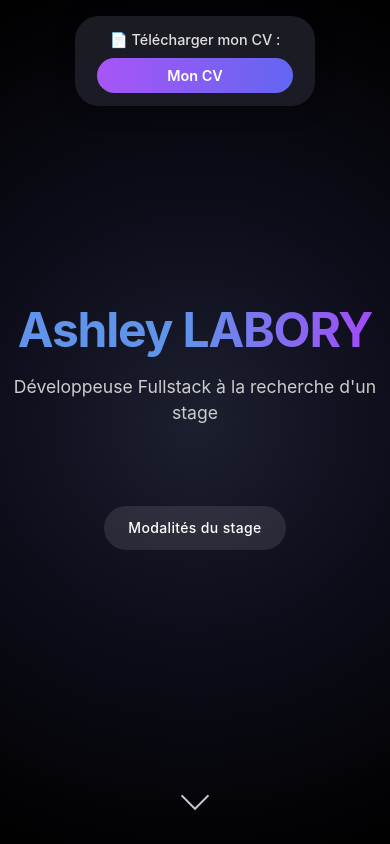
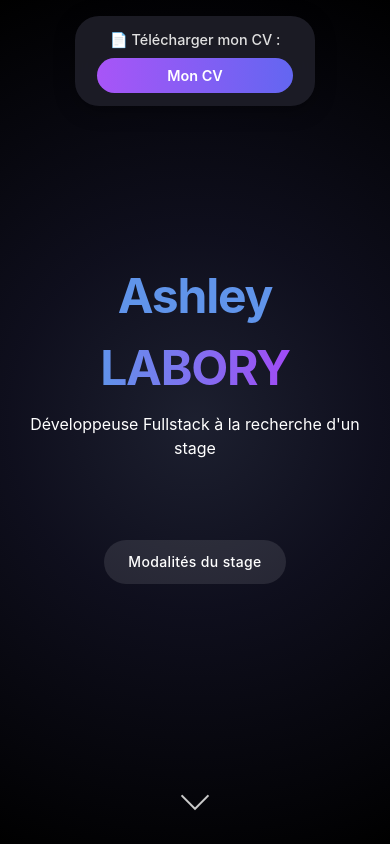
Before and after one commit to AshleyL45/portfolio, an Angular app: page / in a window 390 px wide. Shown: the top 844 px of the page. Built offline with nearby package versions, Linux system fonts and the light colour scheme.

Commit message:
<p> responsive fixed in hero component border added on project-card component "Voir projet" deleted in Odyssea project card

```diff
--- a/src/app/core/data/projects.data.ts
+++ b/src/app/core/data/projects.data.ts
@@ -5,9 +5,9 @@ export const PROJECTS: Project[] = [
     title: 'Eshop',
     description: 'Site e-commerce de plantes.',
     image: 'assets/projects/eshop.png',
-    githubUrl: 'https://github.com/AshleyL45/front---odyssea',
-    projectUrl: 'https://ecommerce.example.com',
-    technologies: ['Angular', 'TypeScript', 'Spring Boot', 'MySQL', 'VPS (OVH)'],
+    githubUrl: 'https://github.com/AshleyL45/e-shop',
+    projectUrl: 'https://ashleydev.fr/',
+    technologies: ['Angular', 'TypeScript', 'VPS (OVH)'],
     date: '2025'
   },
   {
@@ -15,7 +15,7 @@ export const PROJECTS: Project[] = [
     description: 'Portfolio de mes différents projets.',
     image: 'assets/projects/portfolio.png',
     githubUrl: 'https://github.com/AshleyL45/portfolio',
-    projectUrl: 'https://aichat.example.com',
+    projectUrl: 'https://ashleylabory.fr/',
     technologies: ['Angular', 'TypeScript', 'Spring Boot', 'MySQL', 'VPS (OVH)'],
     date: '2025'
   },
@@ -25,7 +25,6 @@ export const PROJECTS: Project[] = [
     image: 'assets/projects/odyssea.png',
     frontGithubUrl: 'https://github.com/AshleyL45/portfolio',
     backGithubUrl: 'https://github.com/AshleyL45/back---odyssea',
-    projectUrl: 'https://ecommerce.example.com',
     technologies: ['React', 'Node.js', 'TypeScript', 'Spring Boot', 'MySQL'],
     date: '2024'
   }
--- a/src/app/core/models/project.ts
+++ b/src/app/core/models/project.ts
@@ -5,7 +5,7 @@ export type Project = {
   githubUrl?: string;
   frontGithubUrl?: string;
   backGithubUrl?: string;
-  projectUrl: string;
+  projectUrl?: string;
   technologies: string[];
   date: string;
 };
--- a/src/app/features/hero/hero.css
+++ b/src/app/features/hero/hero.css
@@ -78,9 +78,9 @@
   }
 }
 
-.content p {
-  color: #ccc;
-  font-size: 1.1rem;
+.content {
+  padding: 0 1.5rem; /* 24px de marge de chaque côté */
+  text-align: center;
 }
 
 .arrow {
@@ -116,3 +116,9 @@ body, html {
   overflow-x: hidden;
   background: #000;
 }
+
+@media (min-width: 640px) {
+  .content {
+    padding: 0 3rem;
+  }
+}
--- a/src/app/features/projects/project-card/project-card.css
+++ b/src/app/features/projects/project-card/project-card.css
@@ -7,7 +7,10 @@ article {
   border-radius: 1rem;
   overflow: hidden;
   backdrop-filter: blur(4px);
+  border: 1px solid rgba(255, 255, 255, 0.06);
+  box-shadow: 0 0 10px rgba(255, 255, 255, 0.02);
 }
+
 
 article > div.bg-gradient-to-t {
   background: linear-gradient(to top, rgba(0, 0, 0, 0.8), transparent 60%);
--- a/src/app/features/projects/project-card/project-card.html
+++ b/src/app/features/projects/project-card/project-card.html
@@ -22,6 +22,7 @@
   <div class="absolute top-0 left-0 right-0 z-20 flex items-center justify-between p-5">
     <nav aria-label="Project links">
       <ul class="flex gap-3 flex-wrap">
+        @if (project().projectUrl) {
           <li>
             <a
               [href]="project().projectUrl"
@@ -32,6 +33,8 @@
               Voir projet
             </a>
           </li>
+        }
+
 
         @if (project().githubUrl) {
           <li>
--- a/src/app/features/projects/projectList/project-list.html
+++ b/src/app/features/projects/projectList/project-list.html
@@ -1,4 +1,4 @@
-<section id="projects" class="relative bg-black py-32">
+<section id="projects" class="relative bg-black  py-20 md:py-24">
   <header class="mb-10 text-center">
     <h2 class="section-title">Mes projets</h2>
   </header>
--- a/src/app/features/skills/skills.html
+++ b/src/app/features/skills/skills.html
@@ -1,6 +1,6 @@
 <section
   id="skills"
-  class="bg-gradient-to-b from-black to-[#12071c] py-24 text-center relative z-10"
+  class="bg-gradient-to-b from-black to-[#12071c]  py-2 md:py-24 text-center relative z-10"
 >
   <h2 class="section-title">Technologies</h2>
 
```
Lines whose indentation alone changed are shown as unchanged.
